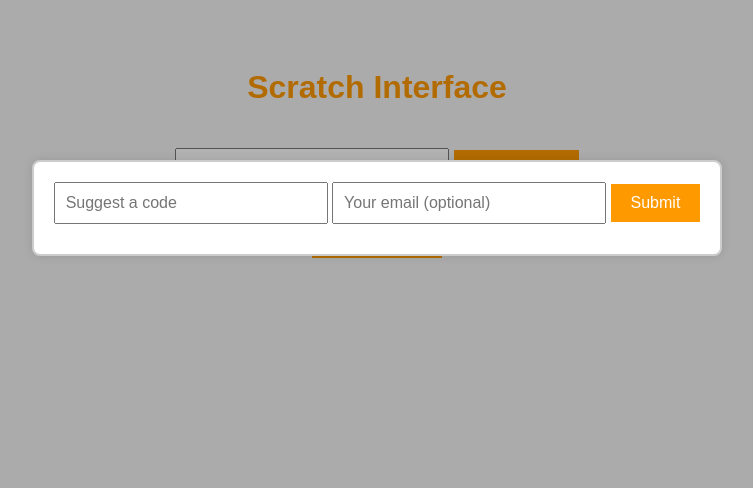
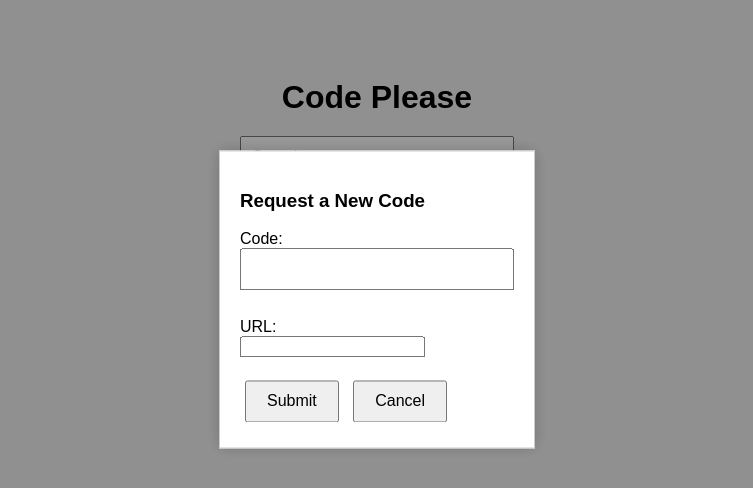
Before and after one commit to tyler-2562/..., a plain HTML site: page index.html in a window 1280 px wide. Both pictures are taken after typing "Sample" into the empty fields and a click on the button "Create Code". Shown: the whole page, without its empty margins (263-1016 px from the left). Drawn offline with Linux system fonts and the light colour scheme.

Commit message:
Update index.html

```diff
--- a/index.html
+++ b/index.html
@@ -1,111 +1,97 @@
 <!DOCTYPE html>
 <html lang="en">
 <head>
-  <meta charset="UTF-8">
+  <meta charset="UTF-8" />
+  <meta name="viewport" content="width=device-width, initial-scale=1.0"/>
   <title>Code Please</title>
   <style>
     body {
-      font-family: Arial, sans-serif;
-      background: #f4f4f4;
+      font-family: sans-serif;
+      background: #f1f1f1;
       display: flex;
       flex-direction: column;
       align-items: center;
-      padding: 40px;
+      padding: 50px;
     }
-
     h1 {
-      color: #ff9900;
+      margin-bottom: 20px;
     }
-
-    #passwordForm {
-      margin: 20px 0;
-    }
-
-    input[type="text"], input[type="email"] {
+    input[type="text"] {
       padding: 10px;
       font-size: 16px;
       width: 250px;
       margin-bottom: 10px;
     }
-
     button {
       padding: 10px 20px;
       font-size: 16px;
-      background-color: #ff9900;
-      border: none;
-      color: white;
+      margin: 5px;
       cursor: pointer;
     }
-
-    #popup {
-      display: none;
-      flex-direction: column;
-      gap: 10px;
-      background: white;
-      padding: 20px;
-      border: 2px solid #ccc;
-      border-radius: 8px;
-      position: absolute;
-      top: 20%;
-      box-shadow: 0 0 10px rgba(0,0,0,0.1);
-    }
-
-    #overlay {
+    .popup {
       display: none;
       position: fixed;
-      top: 0; left: 0; right: 0; bottom: 0;
-      background: rgba(0,0,0,0.3);
+      top: 30%;
+      left: 50%;
+      transform: translate(-50%, -30%);
+      background: white;
+      border: 1px solid #ccc;
+      padding: 20px;
+      z-index: 100;
+      box-shadow: 0 0 15px rgba(0,0,0,0.2);
+    }
+    .overlay {
+      display: none;
+      position: fixed;
+      top: 0; left: 0;
+      width: 100%; height: 100%;
+      background: rgba(0,0,0,0.4);
+      z-index: 99;
     }
   </style>
 </head>
 <body>
+  <h1>Code Please</h1>
+  <input type="text" id="codeInput" placeholder="Enter Code">
+  <br>
+  <button onclick="handleCode()">Go To Code</button>
+  <button onclick="openForm()">Create Code</button>
 
-  <h1>Scratch Interface</h1>
+  <div class="overlay" id="overlay"></div>
 
-  <form id="passwordForm">
-    <input type="text" id="passwordInput" placeholder="Code Please" required />
-    <button type="submit">Go To Code</button>
-  </form>
-
-  <button onclick="openPopup()">Create Code</button>
-
-  <div id="overlay" onclick="closePopup()"></div>
-  <div id="popup">
+  <div class="popup" id="popup">
     <form action="https://formspree.io/f/mnndezgq" method="POST">
-      <input type="text" name="code" placeholder="Suggest a code" required>
-      <input type="email" name="email" placeholder="Your email (optional)">
+      <h3>Request a New Code</h3>
+      <label>Code:</label><br>
+      <input type="text" name="code" required><br><br>
+      <label>URL:</label><br>
+      <input type="url" name="url" required><br><br>
       <button type="submit">Submit</button>
+      <button type="button" onclick="closeForm()">Cancel</button>
     </form>
   </div>
 
   <script>
-    const redirects = {
-      "911/711": "https://blooket-eta.vercel.app",
-      "1v1.lol": "https://blooket-eta.vercel.app/uv/service/hvtrs8%2F-sktgs%2Cgmoelg.aoo%2Fqive-ulbnoakgdutd%2F3v3-non"
-    };
+    function handleCode() {
+      const code = document.getElementById("codeInput").value.trim();
+      if (code === "911/711") {
+        window.open("https://blooket-eta.vercel.app", "_blank");
+      } else if (code === "1v1.lol") {
+        window.open("https://blooket-eta.vercel.app/uv/service/hvtrs8%2F-sktgs%2Cgmoelg.aoo%2Fqive-ulbnoakgdutd%2F3v3-non", "_blank");
+      } else {
+        alert("Unknown code. Please try again or create a new one.");
+      }
+    }
 
-    document.getElementById("passwordForm").addEventListener("submit", function(e) {
-      e.preventDefault();
-      const code = document.getElementById("passwordInput").value.trim();
-      const link = redirects[code];
-      if (link) {
-        const newWindow = window.open("about:blank", "_blank");
-        newWindow.location.href = link;
-      } else {
-        alert("Code not found!");
-      }
-    });
-
-    function openPopup() {
-      document.getElementById("popup").style.display = "flex";
+    function openForm() {
+      document.getElementById("popup").style.display = "block";
       document.getElementById("overlay").style.display = "block";
     }
 
-    function closePopup() {
+    function closeForm() {
       document.getElementById("popup").style.display = "none";
       document.getElementById("overlay").style.display = "none";
     }
   </script>
-
 </body>
 </html>
```
